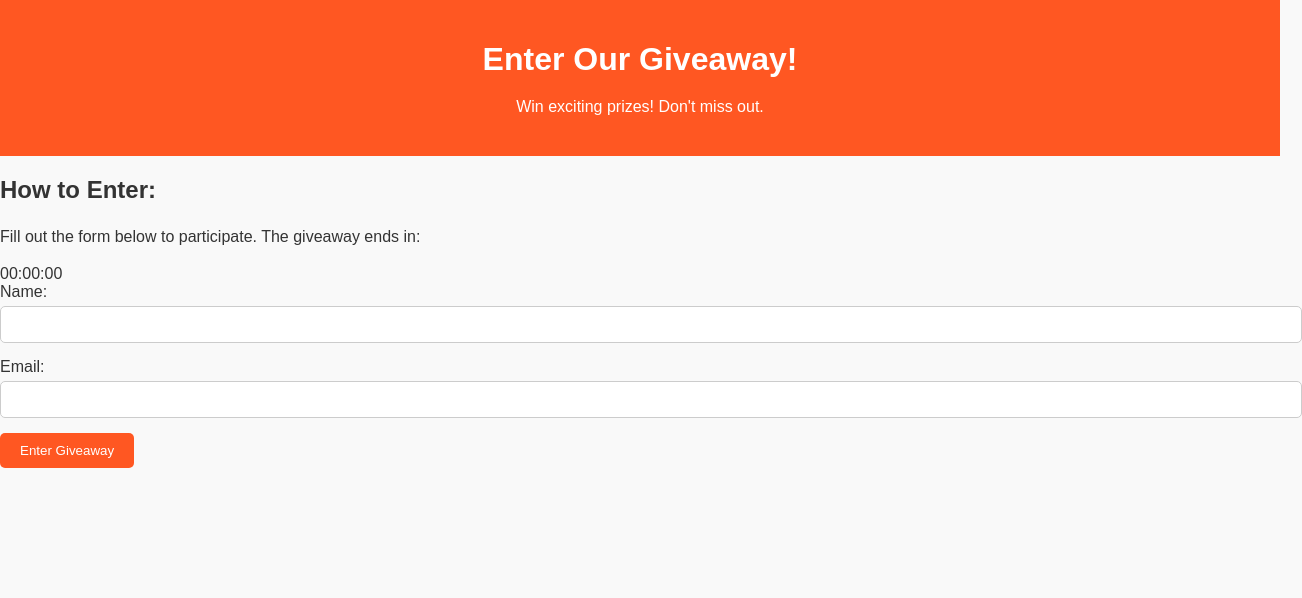
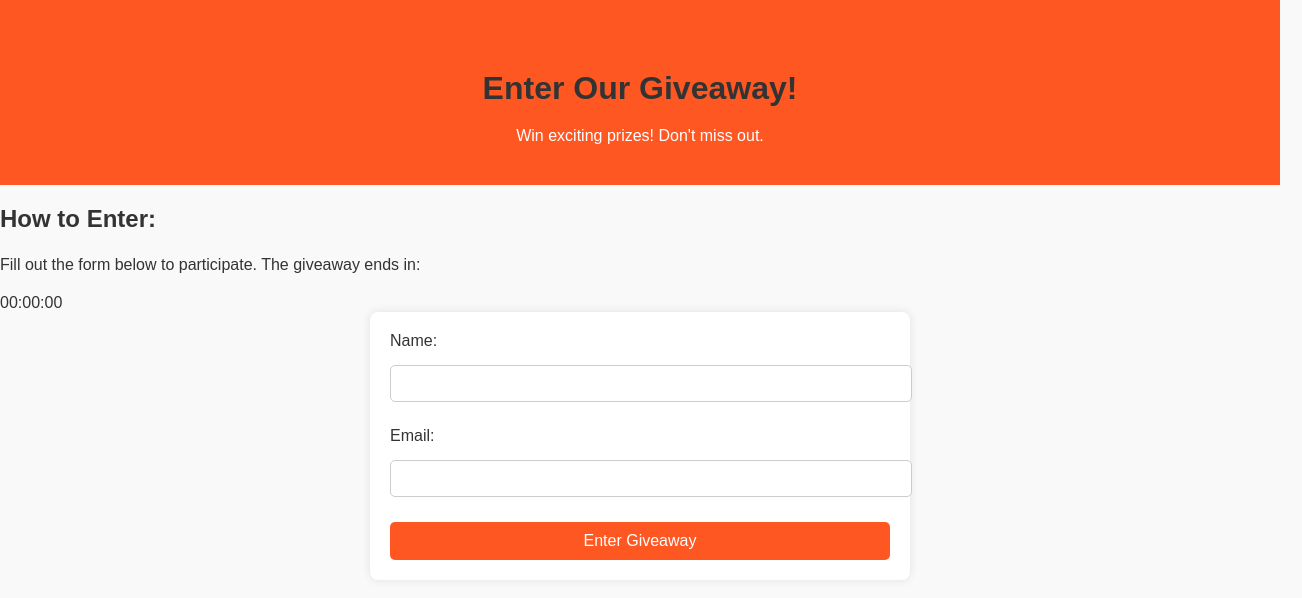
Before and after one commit to DariusKriek15/giveawaywebsite, a plain HTML site: page index.html in a window 1280 px wide. Shown: the whole page, 1302 px wide, since content can reach past the window. Drawn offline with Linux system fonts and the light colour scheme.

Commit message:
Add files via upload

```diff
--- a/index.html
+++ b/index.html
@@ -1,9 +1,57 @@
-<!DOCTYPE html>
- <html lang="en">
- <head>
- <meta charset="UTF-8">
- <meta name="viewport"content="width=device-width, initial-scale=1.0"> <title>Giveaway Contest</title> <style> body { font-family: Arial, sans-serif; margin: 0; padding: 0; background: #f9f9f9; color: #333; } header { background: #ff5722; color: white;padding: 20px; text-align: center; } .container { max-width: 800px; margin: 20px auto; padding: 20px; background: white; border-radius: 10px; box-shadow: 0 4px 10px rgba(0, 0, 0, 0.1); } h1 { margin-bottom: 10px; } p { line-height: 1.6; } .form-group { margin-bottom: 15px; } .form-group label { display: block; margin-bottom: 5px; } .form-group input {width: 100%; padding: 10px; border: 1px solid #ccc; border-radius: 5px; } button { padding: 10px 20px; background: #ff5722; color: white; border: none; border-radius: 5px; cursor: pointer; } button:hover { background: #e64a19; }.countdown { text-align: center; margin-top: 20px; font-size: 18px; font-weight: bold; } </style> </head> <body><header> <h1>Enter Our Giveaway!</h1> <p>Win exciting prizes! Don't miss out.</p> </header> <divclass="container"> <h2>How to Enter:</h2> <p>Fill out the form below to participate. The giveaway ends in:</p> <divclass="countdown" id="countdown">00:00:00</div>
-<form action="https://formspree.io/f/mannjvno" method="POST">
+<!DOCTYPE html> <html lang="en">
+  <head>
+    <meta charset="UTF-8">
+    <meta name="viewport" content="width=device-width, initial-scale=1.0">
+    <title>Giveaway Website</title>
+    <style>
+        body {
+            font-family: Arial, sans-serif;
+            background-color: #f8f9fa;
+            margin: 0;
+            padding: 0;
+        }
+
+        h1 {
+            text-align: center;
+            margin-top: 50px;
+            color: #333;
+        }
+
+        form {
+            max-width: 500px;
+            margin: 0 auto;
+            padding: 20px;
+            background-color: #fff;
+            border-radius: 8px;
+            box-shadow: 0 0 10px rgba(0, 0, 0, 0.1);
+        }
+
+        input[type="text"], input[type="email"] {
+            width: 100%;
+            padding: 10px;
+            margin: 10px 0;
+            border: 1px solid #ccc;
+            border-radius: 4px;
+        }
+
+        button {
+            width: 100%;
+            padding: 10px;
+            background-color: #28a745;
+            color: white;
+            border: none;
+            border-radius: 4px;
+            cursor: pointer;
+            font-size: 16px;
+        }
+
+        button:hover {
+            background-color: #218838;
+        }
+    </style>
+</head>
+ <meta charset="UTF-8"> <meta name="viewport"content="width=device-width, initial-scale=1.0"> <title>Giveaway Contest</title> <style> body { font-family: Arial, sans-serif; margin: 0; padding: 0; background: #f9f9f9; color: #333; } header { background: #ff5722; color: white;padding: 20px; text-align: center; } .container { max-width: 800px; margin: 20px auto; padding: 20px; background: white; border-radius: 10px; box-shadow: 0 4px 10px rgba(0, 0, 0, 0.1); } h1 { margin-bottom: 10px; } p { line-height: 1.6; } .form-group { margin-bottom: 15px; } .form-group label { display: block; margin-bottom: 5px; } .form-group input {width: 100%; padding: 10px; border: 1px solid #ccc; border-radius: 5px; } button { padding: 10px 20px; background: #ff5722; color: white; border: none; border-radius: 5px; cursor: pointer; } button:hover { background: #e64a19; }.countdown { text-align: center; margin-top: 20px; font-size: 18px; font-weight: bold; } </style> </head> <body><header> <h1>Enter Our Giveaway!</h1> <p>Win exciting prizes! Don't miss out.</p> </header> <divclass="container"> <h2>How to Enter:</h2> <p>Fill out the form below to participate. The giveaway ends in:</p> <divclass="countdown" id="countdown">00:00:00</div>
+ <form action="https://formspree.io/f/mannjvno" method="POST">
   <div class="form-group">
     <label for="name">Name:</label>
     <input type="text" id="name" name="name" required>
```
